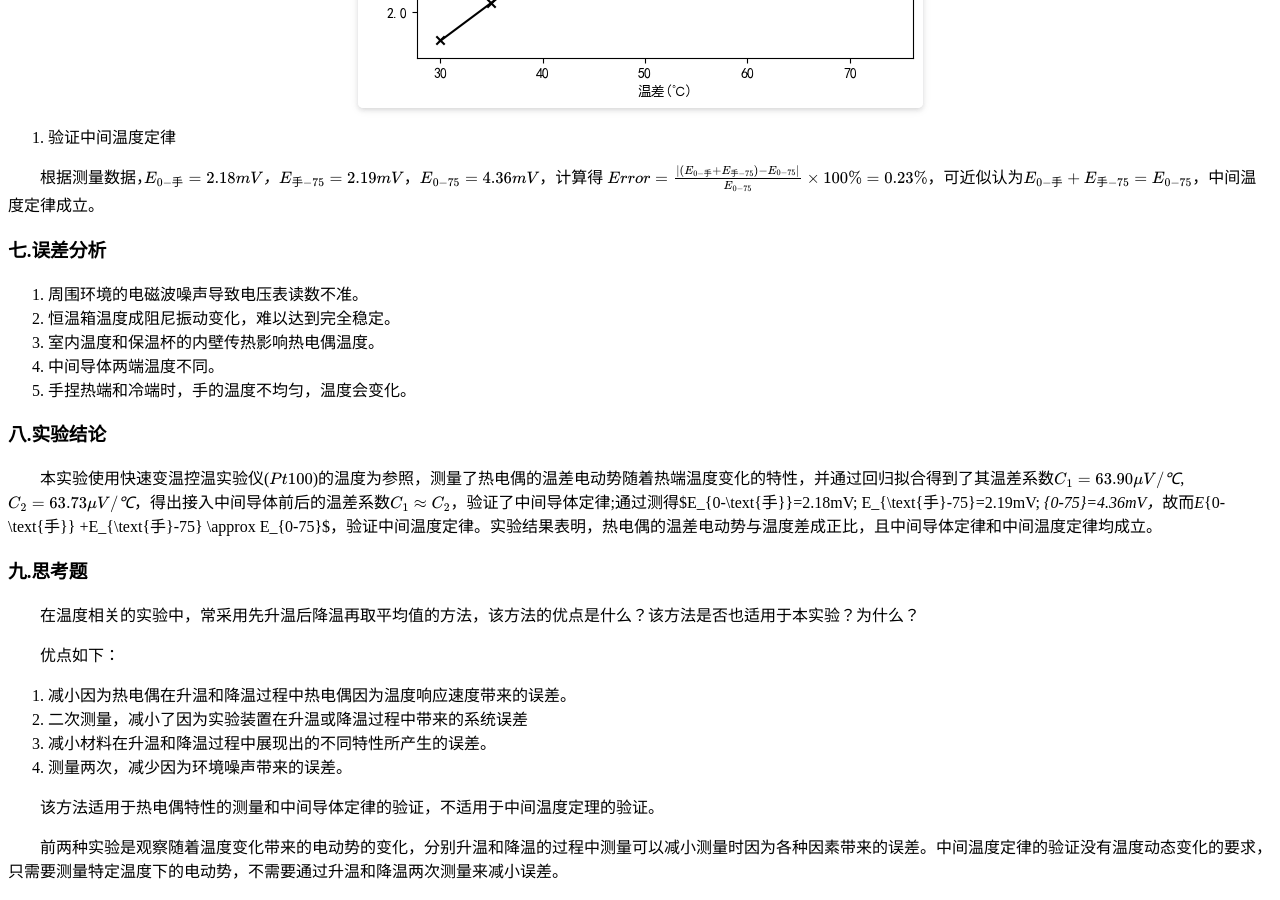
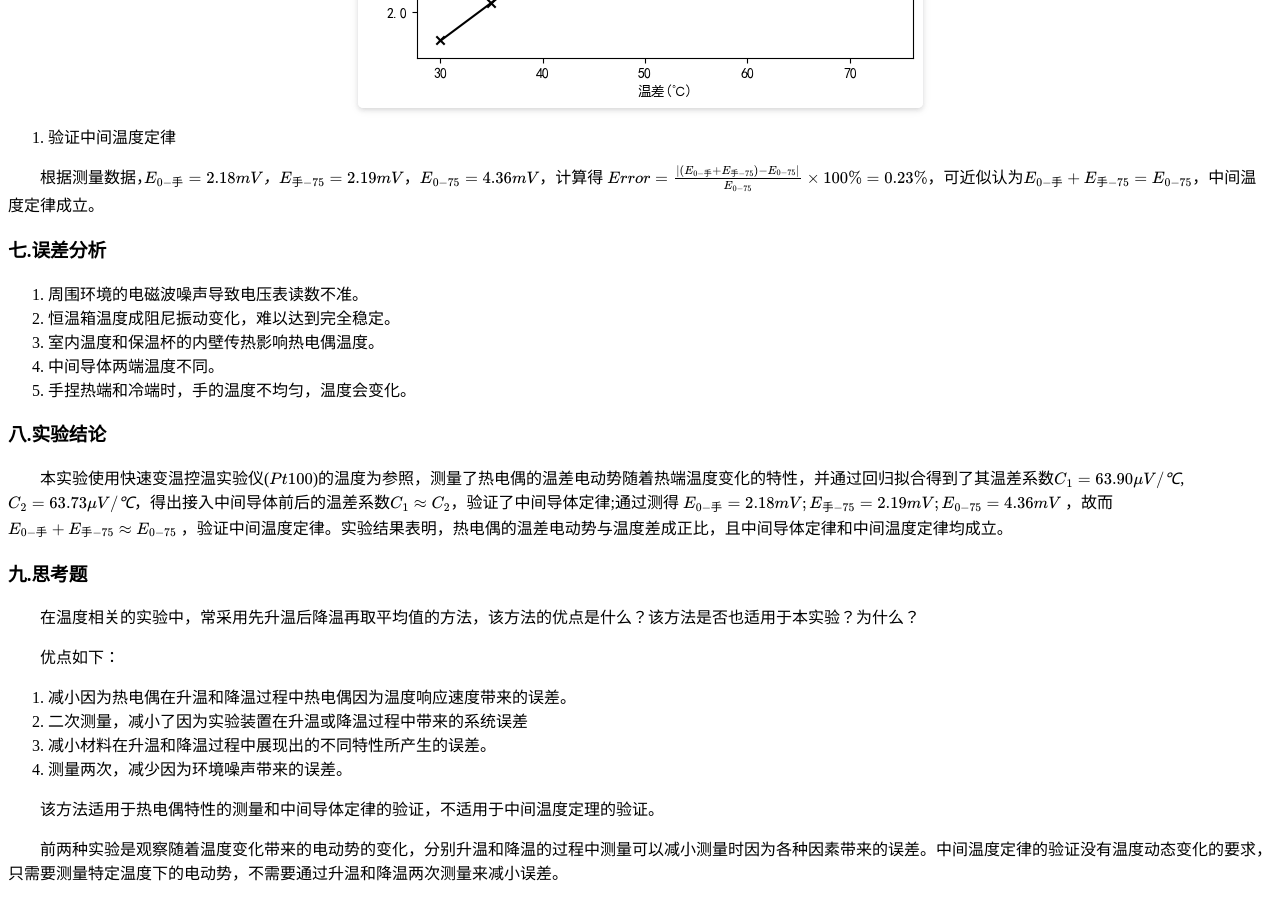
Before and after one commit to dark-but-spark/PHY104BExperiments-of-Fundamental-Physics, a Jekyll site: the page built from 02热电偶特性/post.md, in a window 1280 px wide and 900 px high, scrolled down 3454 px. Built offline with Jekyll 4.4.1, drawn with Linux system fonts in a browser that asks for light colours; part of the change alters nothing that is shown.

```diff
--- a/02热电偶特性/post.md
+++ b/02热电偶特性/post.md
@@ -128,7 +128,7 @@ $Error=\frac{|(E_{0-\text{手}}+E_{\text{手}-75})-E_{0-75}|}{E_{0-75}}\times 10
 5. 手捏热端和冷端时，手的温度不均匀，温度会变化。
 
 ### 八.实验结论
-&emsp;&emsp;本实验使用快速变温控温实验仪($Pt100$)的温度为参照，测量了热电偶的温差电动势随着热端温度变化的特性，并通过回归拟合得到了其温差系数$C_1=63.90 \mu V/℃$,$C_2=63.73 \mu V/℃$，得出接入中间导体前后的温差系数$C_1≈C_2$，验证了中间导体定律;通过测得$E_{0-\text{手}}=2.18mV; E_{\text{手}-75}=2.19mV; _{0-75}=4.36mV$，故而$E_{0-\text{手}} +E_{\text{手}-75} \approx E_{0-75}$，验证中间温度定律。实验结果表明，热电偶的温差电动势与温度差成正比，且中间导体定律和中间温度定律均成立。
+&emsp;&emsp;本实验使用快速变温控温实验仪($Pt100$)的温度为参照，测量了热电偶的温差电动势随着热端温度变化的特性，并通过回归拟合得到了其温差系数$C_1=63.90 \mu V/℃$,$C_2=63.73 \mu V/℃$，得出接入中间导体前后的温差系数$C_1≈C_2$，验证了中间导体定律;通过测得 $E_{0-\text{手}}=2.18mV; E_{\text{手}-75}=2.19mV; E_{0-75}=4.36mV$ ，故而 $E_{0-\text{手}} +E_{\text{手}-75} \approx E_{0-75}$ ，验证中间温度定律。实验结果表明，热电偶的温差电动势与温度差成正比，且中间导体定律和中间温度定律均成立。
 
 ### 九.思考题
 &emsp;&emsp;在温度相关的实验中，常采用先升温后降温再取平均值的方法，该方法的优点是什么？该方法是否也适用于本实验？为什么？
--- a/_config.yml
+++ b/_config.yml
@@ -1,5 +1,9 @@
 layouts_dir: _layouts
 
-markdown: kramdown
-kramdown:
-  math_engine: mathjax
+# markdown: kramdown
+# kramdown:
+#   math_engine: mathjax
+
+include:
+  - "**/*.md"  # 确保包含所有 Markdown 文件
+  - "**/*.html" # 确保包含所有 HTML 文件
```
